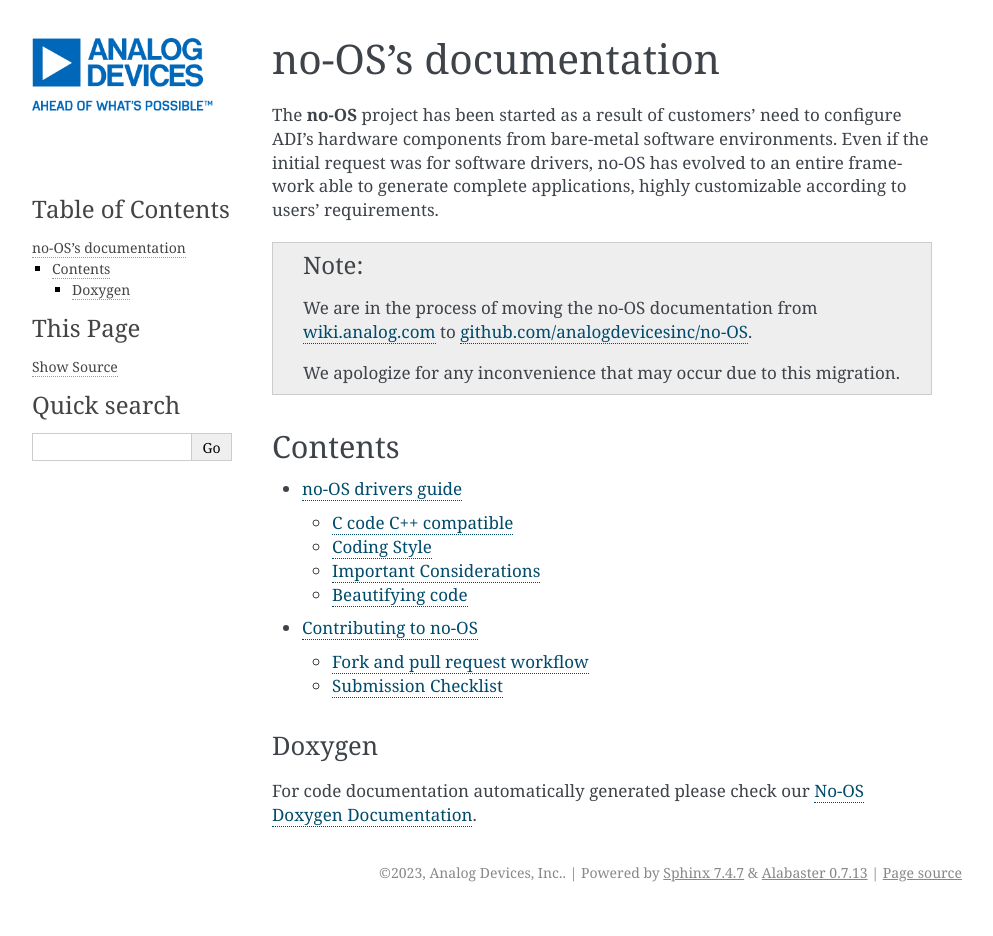
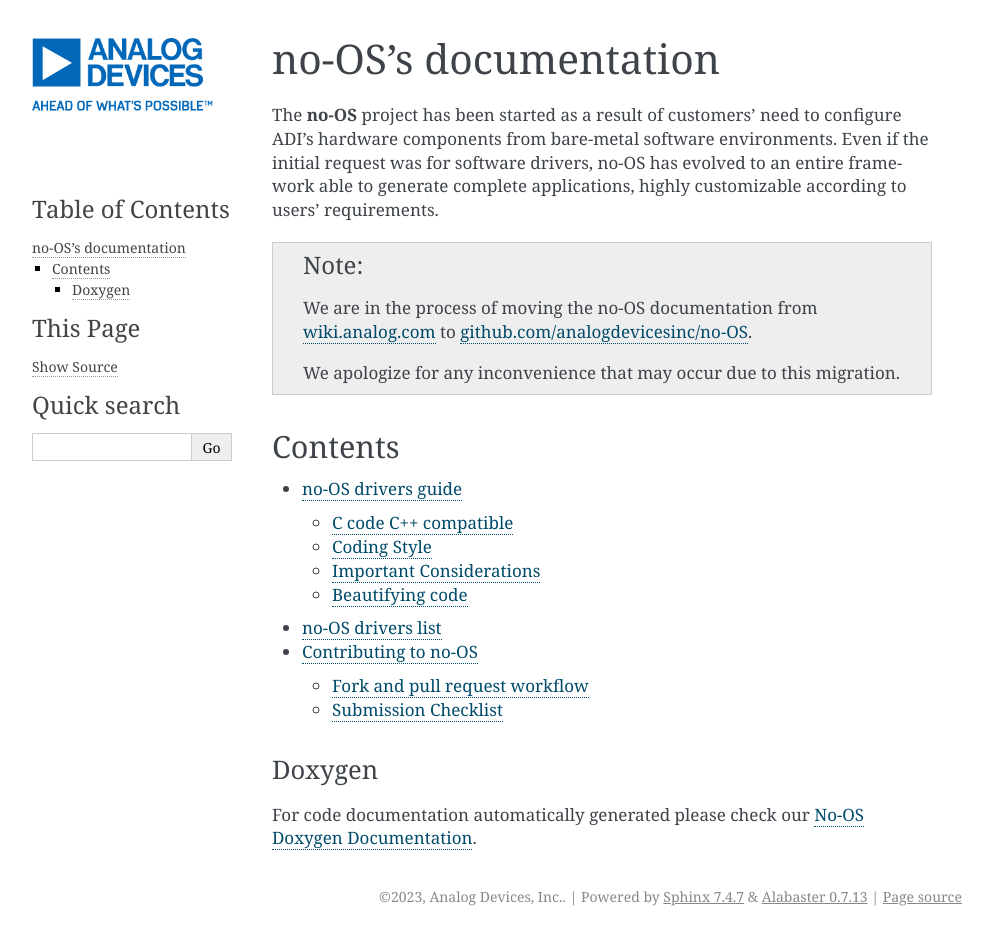
Before and after one commit to CiprianRegus/no-OS-core, a Sphinx documentation site: the page built from doc/sphinx/source/index.rst, in a window 1280 px wide. Shown: the whole page, without its empty margins (148-1141 px from the left). Built offline with Sphinx 7.4.7, drawn with Linux system fonts in a browser that asks for light colours; before the commit the page ends 912 px from its top, so only the background shows below that.

Commit message:
doc: sphinx: add drivers ToC
Add driver Table of Contents for the no-OS drivers sphinx documentation.

Signed-off-by: Antoniu Miclaus <antoniu.miclaus@analog.com>

```diff
--- /dev/null
+++ b/doc/sphinx/source/drivers_doc.rst
@@ -0,0 +1,5 @@
+******************
+no-OS drivers list
+******************
+
+The following sections contain code documentation for ADI no-OS drivers.
--- a/doc/sphinx/source/index.rst
+++ b/doc/sphinx/source/index.rst
@@ -23,6 +23,7 @@ Contents
    :maxdepth: 2
 
    drivers_guide
+   drivers_doc
    contributing
 
 Doxygen
```
